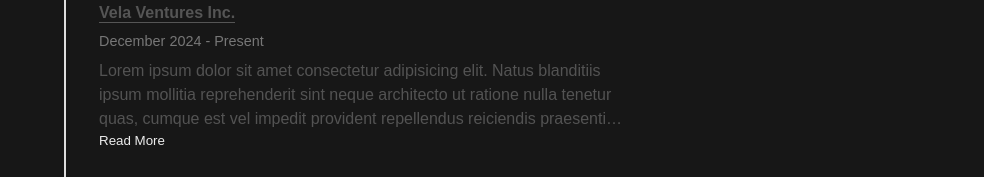
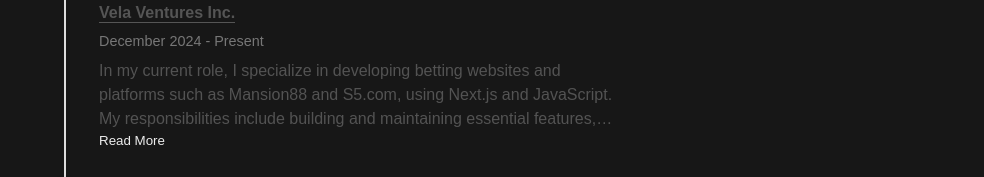
Before and after one commit to KennethicEnergy/avatar, a Next.js app: page / in a window 1280 px wide. Shown: the part 503-680 px from the top of the page, without its empty margins (296-1280 px from the left). Built offline with nearby package versions, Linux system fonts and the light colour scheme.

Commit message:
updated timeline

```diff
--- a/app/components/loader/loader.tsx
+++ b/app/components/loader/loader.tsx
@@ -11,7 +11,6 @@
 
   useEffect(() => {
     const container = document.getElementById("layout-container");
-    console.log(container)
     if (container) {
       container.style.padding = isPageLoading ? "unset" : "";
     }
--- a/app/constants/data.ts
+++ b/app/constants/data.ts
@@ -36,7 +36,7 @@
 		companyUrl: "https://www.tcs.com",
 		date: "May 2021 - July 2022",
 		description: "I worked as a maintainer of the project, reviewing other developers' code, merging it into the main branch, and overseeing deployments to different environments using Jenkins, integrated with Husky, SonarQube, and Fortify for continuous integration and quality checks. In addition, I was assigned to the Production Support Service Team, where I analyzed and resolved issues raised by other agents using tools like New Relic, Devo, and RabbitMQ. I also contributed to coding UI and components, enhancing the user experience while troubleshooting and improving functionality. This role allowed me to bridge the gap between support tasks and frontend development, ensuring both system stability and a seamless user interface.",
-    projectUrl: "pages/projects/tcs",
+    projectUrl: "pages/tcs",
     projectImages: [
       "/images/projects/manulife-id-1.png",
       "/images/projects/manulife-id-2.png",
@@ -60,7 +60,7 @@
 		companyUrl: "https://www.collaberadigital.com",
 		date: "July 2022 - July 2023",
 		description: "My day-to-day work involves converting all UI content into a CMS to enhance website optimization and creating fluid UI and UX based on designs provided in Figma. I document my assigned tasks along with the corresponding test attachments, review and approve tickets submitted by other frontend developers, and participate in scrum meetings and planning sessions. Collaboration is a key part of my role, as I work closely with teams from various departments to ensure projects are executed effectively.",
-    projectUrl: "pages/projects/collabera",
+    projectUrl: "pages/collabera",
     projectImages: [
       "/images/projects/cebupacific-1.png",
       "/images/projects/cebupacific-2.png",
@@ -84,7 +84,7 @@
 		companyUrl: "https://wbridgesmanpower.com",
 		date: "September 2023 - September 2024",
 		description: "I work on maintaining large-scale projects with multiple variants, ensuring seamless multi-theme functionality within a single application. I quickly translate Figma designs into fully functional websites and apps, document my assigned tasks along with the necessary test attachments, and review and approve tickets submitted by other frontend developers. My routine also involves participating in scrum meetings and planning sessions, collaborating with teams across Southeast Asia to align on project goals and deliverables.",
-    projectUrl: "pages/projects/w-bridges",
+    projectUrl: "pages/w-bridges",
     projectImages: [
       "/images/projects/game99-1.png",
       "/images/projects/game99-2.png",
@@ -113,7 +113,7 @@
 		company: "BossDeal Corporation",
     companyUrl: null,
 		date: "September 2024 - December 2024",
-		description: "In my current role, I am responsible for developing betting game applications using Next.js and Vue.js. My tasks include designing and implementing key features, ensuring seamless integration of backend APIs, and optimizing performance for a smooth user experience. I work closely with designers to translate mockups into interactive interfaces, follow best practices for maintainable and scalable code, and implement unit tests to ensure code reliability. Additionally, I collaborate with stakeholders to gather requirements, troubleshoot issues, and deploy updates, ensuring the applications meet user expectations and project deadlines.",
+		description: "In this role, I am responsible for developing betting game applications using Next.js and Vue.js. My tasks include designing and implementing key features, ensuring seamless integration of backend APIs, and optimizing performance for a smooth user experience. I work closely with designers to translate mockups into interactive interfaces, follow best practices for maintainable and scalable code, and implement unit tests to ensure code reliability. Additionally, I collaborate with stakeholders to gather requirements, troubleshoot issues, and deploy updates, ensuring the applications meet user expectations and project deadlines.",
     projectUrl: null,
     projectImages: null,
     projectGif: null,
@@ -125,15 +125,13 @@
 		id: 7,
 		title: "Senior Front-End Web Developer",
 		company: "Vela Ventures Inc.",
-		companyUrl: "https://www.velaventures.net",
+    companyUrl: "https://www.velaventures.net",
 		date: "December 2024 - Present",
-		description: `Lorem ipsum dolor sit amet consectetur adipisicing elit. Natus blanditiis ipsum mollitia reprehenderit sint neque architecto ut ratione nulla tenetur quas,
-        cumque est vel impedit provident repellendus reiciendis praesentium culpa aperiam nemo! Ullam magni voluptate commodi aspernatur temporibus iure,
-        culpa dolore sint quas eaque debitis itaque facilis voluptas fugiat perspiciatis!`,
-    projectUrl: "",
-    projectImages: [],
-    projectGif: "",
-    projectName: "",
+		description: "In my current role, I specialize in developing betting websites and platforms such as Mansion88 and S5.com, using Next.js and JavaScript. My responsibilities include building and maintaining essential features, integrating third-party and internal APIs, and optimizing site performance to ensure a smooth and responsive user experience. I closely collaborate with designers to translate UI mockups into dynamic, interactive interfaces, and I write clean, maintainable code following best practices. I also coordinate with stakeholders to gather requirements, troubleshoot issues, and deploy updates, ensuring the platform meets user expectations and business objectives.",
+    projectUrl: null,
+    projectImages: null,
+    projectGif: "/images/mansion88.gif",
+    projectName: "Mansion88",
     projectDescription: `Lorem ipsum dolor sit amet consectetur adipisicing elit. Natus blanditiis ipsum mollitia reprehenderit sint neque architecto ut ratione nulla tenetur quas,
         cumque est vel impedit provident repellendus reiciendis praesentium culpa aperiam nemo! Ullam magni voluptate commodi aspernatur temporibus iure,
         culpa dolore sint quas eaque debitis itaque facilis voluptas fugiat perspiciatis!`,
@@ -141,7 +139,6 @@
       'NextJs',
       'React',
       'JavaScript',
-      'TypeScript',
       'SASS',
       'Google Tag Manager',
       'Google Analytics'
```
Also changed, not shown: app/pages/[...slug]/page.module.scss (added, +17 -0 lines), app/pages/[...slug]/page.tsx (renamed from app/pages/[...projects]/page.tsx), 1 other file (tests, documents, lock files or other folders).
